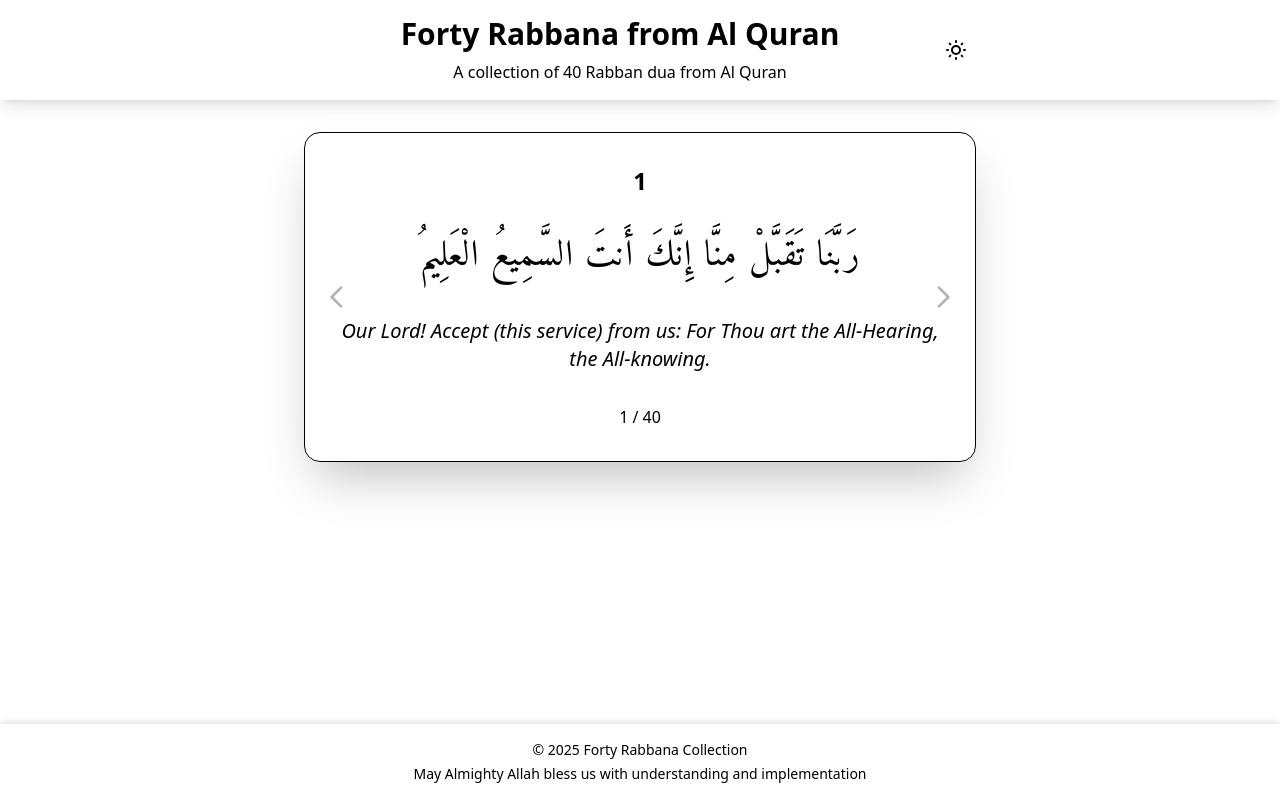
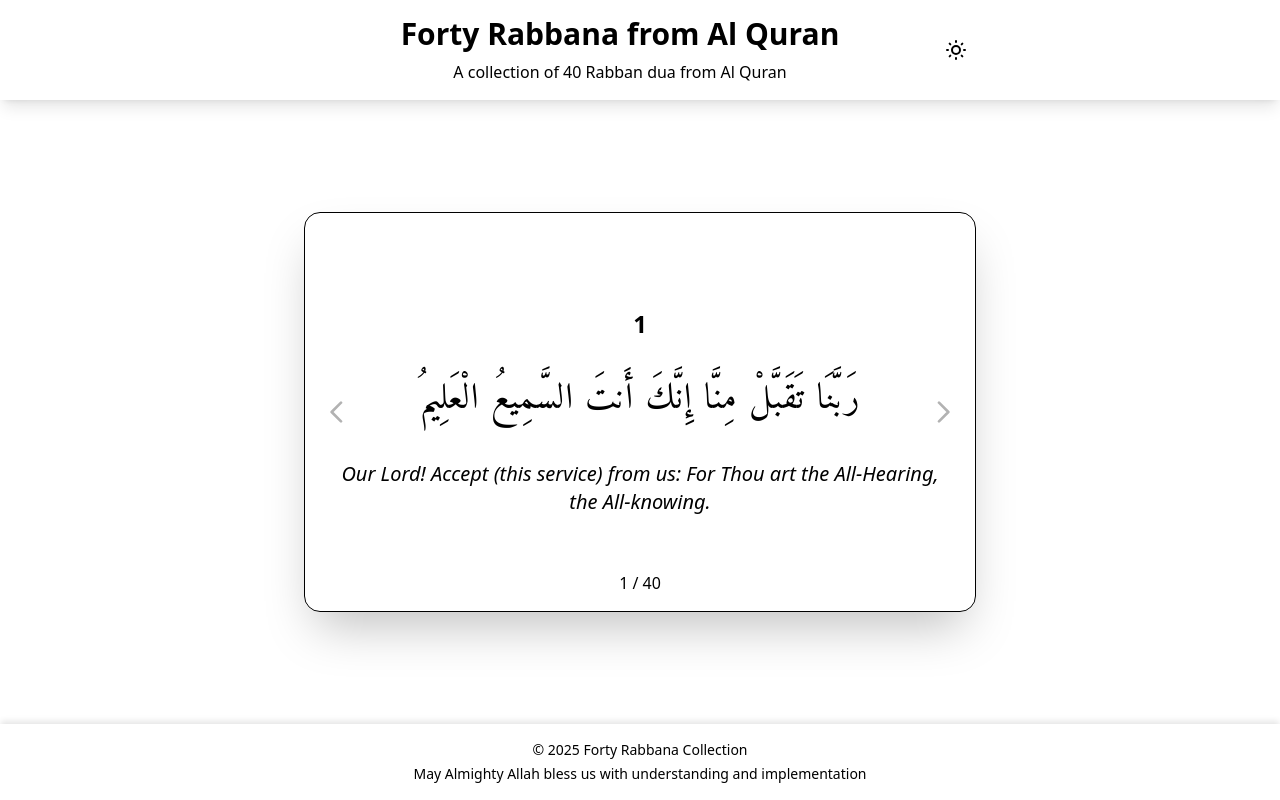
Before and after one commit to mohammedazizul/forty-rabban, a React (Vite) app: page / in a window 1280 px wide. Built offline with nearby package versions, Linux system fonts and the light colour scheme.

Commit message:
card component added

```diff
--- a/src/App.jsx
+++ b/src/App.jsx
@@ -1,11 +1,9 @@
 import "./App.css";
 import { useState } from "react";
 import data from "./data/rabban.json";
-import { useSwipeable } from "react-swipeable";
 import Header from "./components/Header";
 import Footer from "./components/Footer";
-import LeftArrowSVG from "./components/SVG/LeftArrowSVG";
-import RightArrowSVG from "./components/SVG/RightArrowSVG";
+import Card from "./components/Card";
 
 function App() {
   const [currentIndex, setCurrentIndex] = useState(0);
@@ -23,56 +21,16 @@ function App() {
     setCurrentIndex((prevIndex) => (prevIndex - 1 + data.length) % data.length);
   };
 
-  const swipeHandlers = useSwipeable({
-    onSwipedLeft: nextCard,
-    onSwipedRight: prevCard,
-    preventDefaultTouchmoveEvent: true,
-    trackMouse: true,
-  });
-
   return (
     <div className="min-h-screen flex flex-col">
       <Header isDarkMode={isDarkMode} toggleTheme={toggleTheme} />
-      <main className="flex-1 p-4 sm:p-6 md:p-8">
-        <div className="max-w-2xl mx-auto">
-          <div
-            {...swipeHandlers}
-            className="backdrop-blur-lg rounded-2xl p-4 sm:p-6 md:p-8 shadow-2xl border cursor-grab active:cursor-grabbing"
-          >
-            <div className="text-center space-y-4 sm:space-y-6">
-              <p className="text-xl sm:text-2xl font-bold">
-                {data[currentIndex].id}
-              </p>
-              <p className="text-2xl sm:text-3xl md:text-4xl font-['Amiri'] leading-loose tracking-wide">
-                {data[currentIndex].arabic}
-              </p>
-              <p className="text-lg sm:text-xl italic">
-                {data[currentIndex].translation_en}
-              </p>
-            </div>
-
-            <div className="flex justify-center mt-6 sm:mt-8">
-              <span className="text-sm sm:text-base">
-                {currentIndex + 1} / {data.length}
-              </span>
-            </div>
-
-            <div className="absolute inset-0 flex items-center justify-between px-4">
-              <div
-                onClick={prevCard}
-                className="cursor-pointer hover:opacity-100 transition-opacity duration-200 opacity-30"
-              >
-                <LeftArrowSVG />
-              </div>
-              <div
-                onClick={nextCard}
-                className="cursor-pointer hover:opacity-100 transition-opacity duration-200 opacity-30"
-              >
-                <RightArrowSVG />
-              </div>
-            </div>
-          </div>
-        </div>
+      <main className="flex-1 flex items-center justify-center p-4 sm:p-6 md:p-8">
+        <Card
+          currentIndex={currentIndex}
+          data={data}
+          onNext={nextCard}
+          onPrev={prevCard}
+        />
       </main>
       <Footer />
     </div>
--- /dev/null
+++ b/src/components/Card.jsx
@@ -0,0 +1,56 @@
+import { useSwipeable } from "react-swipeable";
+import LeftArrowSVG from "./SVG/LeftArrowSVG";
+import RightArrowSVG from "./SVG/RightArrowSVG";
+
+function Card({ currentIndex, data, onNext, onPrev }) {
+  const swipeHandlers = useSwipeable({
+    onSwipedLeft: onNext,
+    onSwipedRight: onPrev,
+    preventDefaultTouchmoveEvent: true,
+    trackMouse: true,
+  });
+
+  return (
+    <div className="max-w-2xl w-full">
+      <div
+        {...swipeHandlers}
+        className="backdrop-blur-lg rounded-2xl p-4 sm:p-6 md:p-8 shadow-2xl border cursor-grab active:cursor-grabbing relative flex items-center justify-center min-h-[400px]"
+      >
+        <div className="text-center space-y-4 sm:space-y-6">
+          <p className="text-xl sm:text-2xl font-bold">
+            {data[currentIndex].id}
+          </p>
+          <p className="text-2xl sm:text-3xl md:text-4xl font-['Amiri'] leading-loose tracking-wide">
+            {data[currentIndex].arabic}
+          </p>
+          <p className="text-lg sm:text-xl italic">
+            {data[currentIndex].translation_en}
+          </p>
+        </div>
+
+        <div className="absolute bottom-4 left-1/2 transform -translate-x-1/2">
+          <span className="text-sm sm:text-base">
+            {currentIndex + 1} / {data.length}
+          </span>
+        </div>
+
+        <div className="absolute inset-0 flex items-center justify-between px-4">
+          <div
+            onClick={onPrev}
+            className="cursor-pointer hover:opacity-100 transition-opacity duration-200 opacity-30"
+          >
+            <LeftArrowSVG />
+          </div>
+          <div
+            onClick={onNext}
+            className="cursor-pointer hover:opacity-100 transition-opacity duration-200 opacity-30"
+          >
+            <RightArrowSVG />
+          </div>
+        </div>
+      </div>
+    </div>
+  );
+}
+
+export default Card;
```
